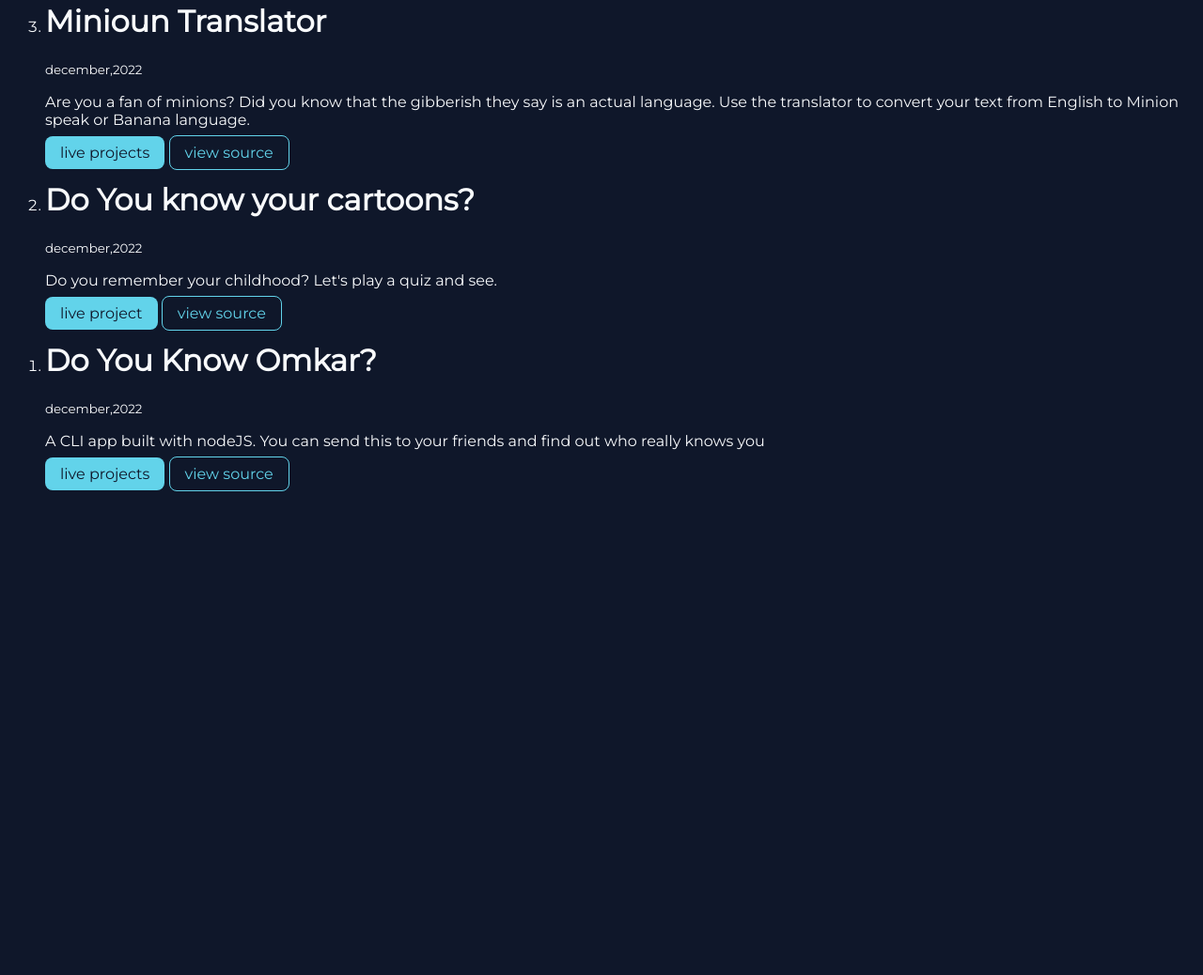
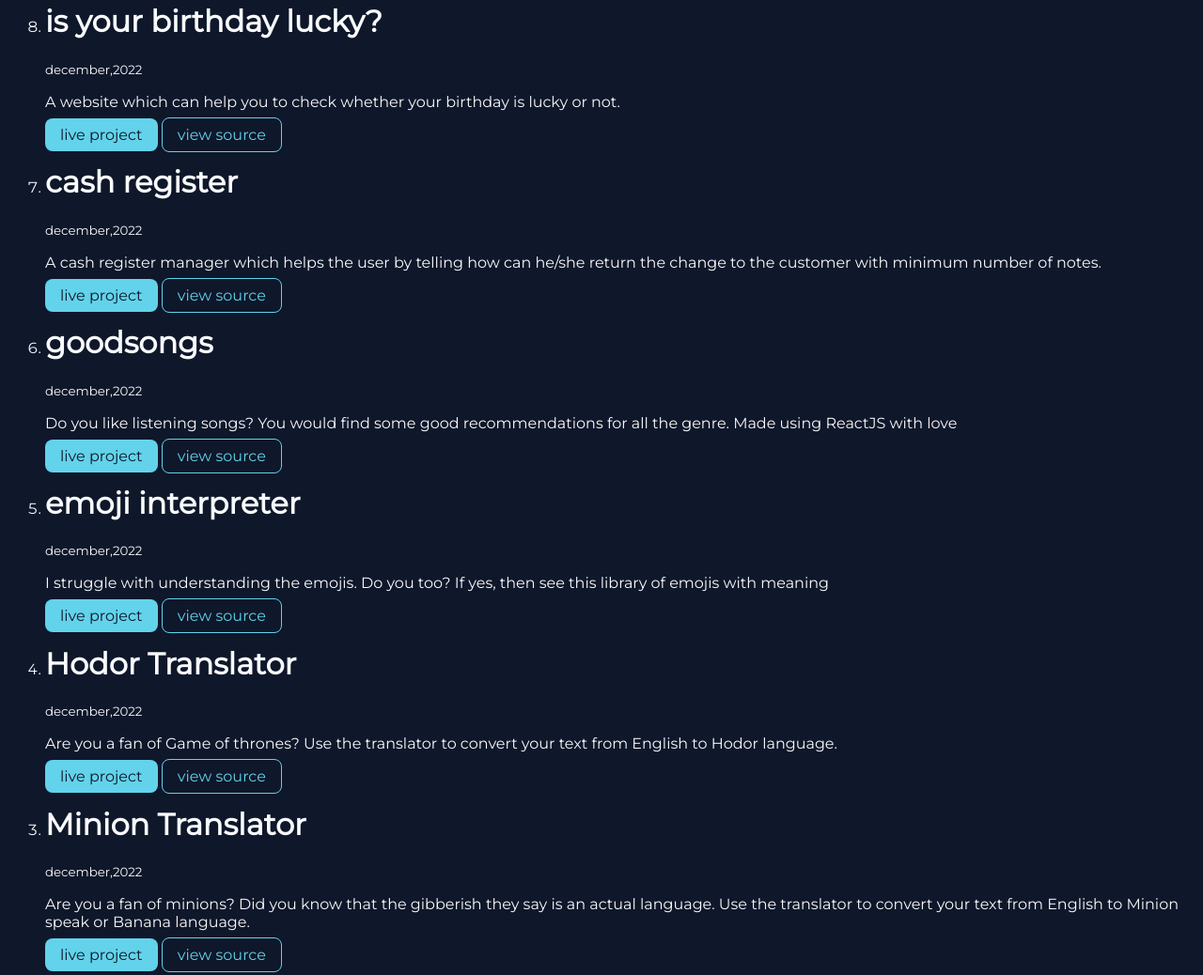
Before and after one commit to omkarpatill/Portfolio-Omkar, a plain HTML site: page projects.html in a window 1280 px wide. Shown: the part 374-1412 px from the top of the page at 94% size. Before the commit the page ends 904 px from the top, so only its background shows below. Drawn offline with Linux system fonts and the light colour scheme.

Commit message:
added projects

```diff
--- a/projects.html
+++ b/projects.html
@@ -23,9 +23,38 @@
 
 
     <ol reversed>
-        <li><h1>Minioun Translator</h1> <small>december,2022</small></li>
+
+        <li><h1>is your birthday lucky?</h1> <small>december,2022</small></li>
+        <p>A website which can help you to check whether your birthday is lucky or not.</p>
+        <a class="primarylink" href="https://omkarsluckybirthday.netlify.app/">live project</a>
+        <a class="seclink" href="https://github.com/omkarpatill/Is-your-Birthday-Lucky">view source </a>
+
+
+        <li><h1>cash register</h1> <small>december,2022</small></li>
+        <p>A cash register manager which helps the user by telling how can he/she return the change to the customer with minimum number of notes.</p>
+        <a class="primarylink" href="https://omkarscashregister.netlify.app/">live project</a>
+        <a class="seclink" href="https://github.com/omkarpatill/Cash-Register">view source </a>
+
+        <li><h1>goodsongs</h1> <small>december,2022</small></li>
+        <p>Do you like listening songs? You would find some good recommendations for all the genre. Made using ReactJS with love</p>
+        <a class="primarylink" href="https://xxuhox.csb.app">live project</a>
+        <a class="seclink" href="https://codesandbox.io/s/song-recommendation-app-xxuhox">view source </a>
+
+
+        <li><h1>emoji interpreter</h1> <small>december,2022</small></li>
+        <p>I struggle with understanding the emojis. Do you too? If yes, then see this library of emojis with meaning</p>
+        <a class="primarylink" href="https://h83qny.csb.app/">live project</a>
+        <a class="seclink" href="https://codesandbox.io/s/emojipedia-h83qny">view source </a>
+
+
+        <li><h1>Hodor Translator</h1> <small>december,2022</small></li>
+        <p>Are you a fan of Game of thrones? Use the translator to convert your text from English to Hodor language.</p>
+        <a class="primarylink" href="https://hodortranslate.netlify.app/">live project</a>
+        <a class="seclink" href="https://github.com/omkarpatill/Hodor-translator">view source </a>
+
+        <li><h1>Minion Translator</h1> <small>december,2022</small></li>
         <p>Are you a fan of minions? Did you know that the gibberish they say is an actual language. Use the translator to convert your text from English to Minion speak or Banana language.</p>
-        <a class="primarylink" href="https://omkarsbanaspeak.netlify.app/">live projects</a>
+        <a class="primarylink" href="https://omkarsbanaspeak.netlify.app/">live project</a>
         <a class="seclink" href="https://github.com/omkarpatill/banana-speak">view source </a>
 
         <li><h1>Do You know your cartoons?</h1> <small>december,2022</small></li>
@@ -35,7 +64,7 @@
 
         <li><h1>Do You Know Omkar?</h1> <small>december,2022</small></li>
         <p>A CLI app built with nodeJS. You can send this to your friends and find out who really knows you</p>
-        <a class="primarylink" href="https://replit.com/@OmkarPatil35/end-game?embed=true">live projects</a>
+        <a class="primarylink" href="https://replit.com/@OmkarPatil35/end-game?embed=true">live project</a>
         <a class="seclink" href="https://github.com/omkarpatill/Quiz-Do-you-now-Omkar">view source </a>
     </ol>
 
```
